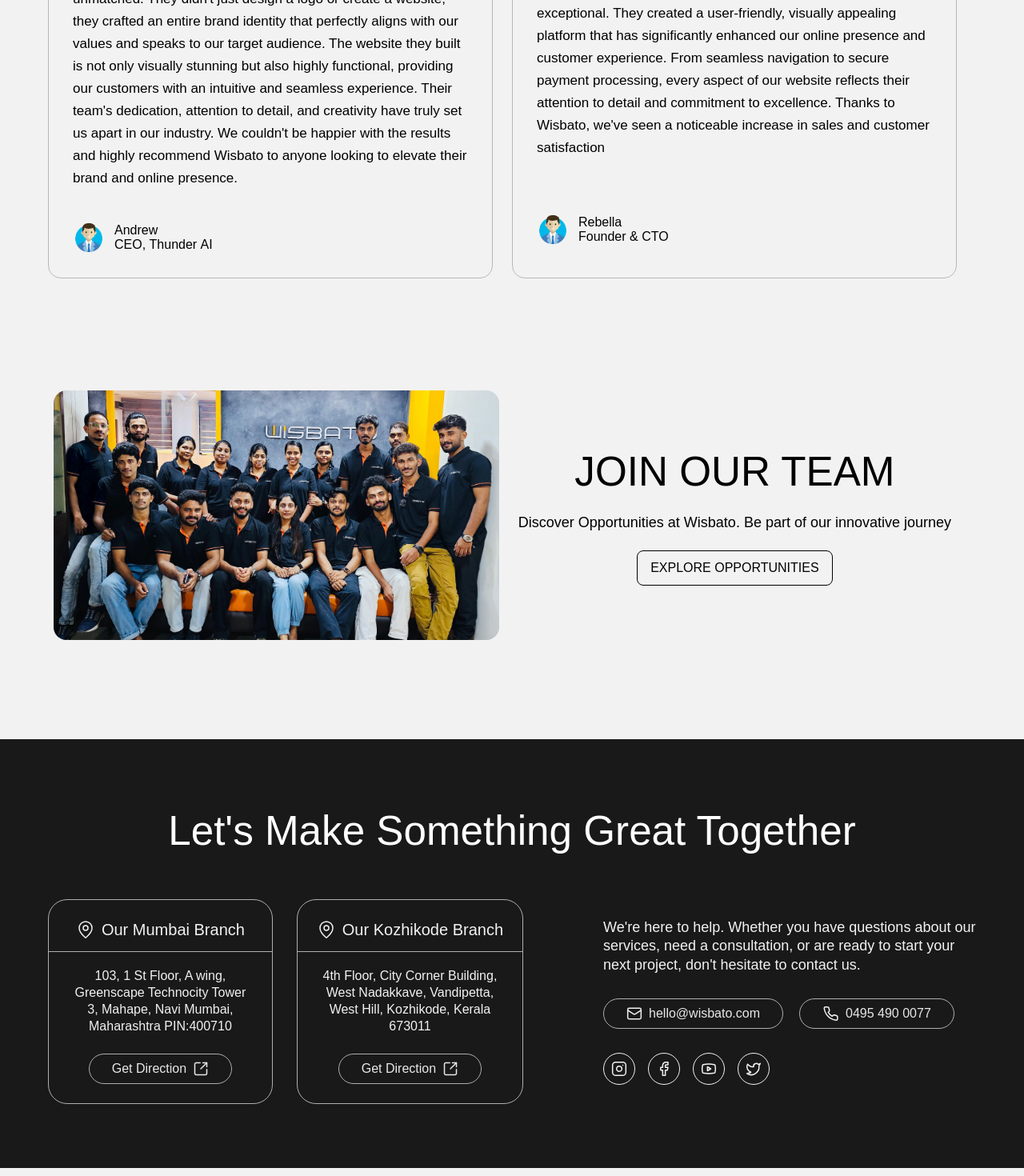
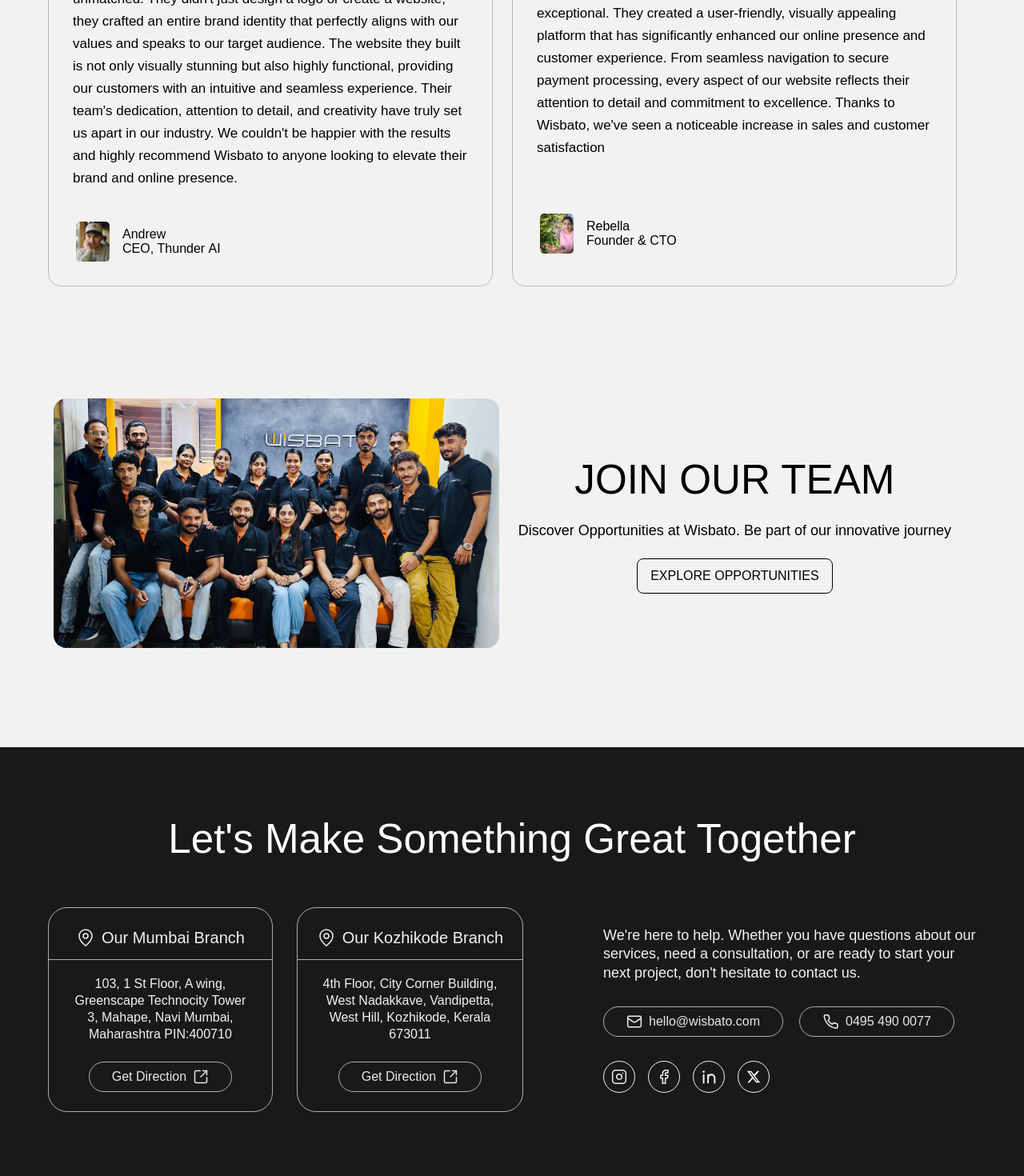
Before and after one commit to wisbato/wisbatonextjs, a Next.js app: page /about in a window 1280 px wide. Shown: the part 4380-5850 px from the top of the page at 80% size. Built offline with nearby package versions, Linux system fonts and the light colour scheme.

Commit message:
Design Updates

```diff
--- a/components/Footer/Footer.css
+++ b/components/Footer/Footer.css
@@ -155,6 +155,10 @@
   gap: 16px;
 }
 
+.socail-medias-footer svg {
+  cursor: pointer;
+}
+
 /* old style code footer  */
 
 /* .footer-section {
--- a/components/Footer/FooterSection.tsx
+++ b/components/Footer/FooterSection.tsx
@@ -12,6 +12,10 @@
     const handleMailto = (email: string) => {
         window.open(`mailto:${email}`);
     };
+
+    const handleSocialMedia = (url: string) => {
+        window.open(url, '_blank')
+    }
 
     return (
         <div className='footer-section'>
@@ -83,7 +87,7 @@
                     </div>
 
                     <div className="socail-medias-footer">
-                        <svg width="40" height="40" viewBox="0 0 40 40" fill="none" xmlns="http://www.w3.org/2000/svg">
+                        <svg onClick={() => handleSocialMedia("https://www.instagram.com/wisbatosoftwares/")} width="40" height="40" viewBox="0 0 40 40" fill="none" xmlns="http://www.w3.org/2000/svg">
                             <rect x="0.5" y="0.5" width="39" height="39" rx="19.5" stroke="#F2F2F2" />
                             <g clip-path="url(#clip0_2177_707)">
                                 <path d="M24.167 11.6665H15.8337C13.5325 11.6665 11.667 13.532 11.667 15.8332V24.1665C11.667 26.4677 13.5325 28.3332 15.8337 28.3332H24.167C26.4682 28.3332 28.3337 26.4677 28.3337 24.1665V15.8332C28.3337 13.532 26.4682 11.6665 24.167 11.6665Z" stroke="#F2F2F2" strokeWidth="1.5" strokeLinecap="round" strokeLinejoin="round" />
@@ -97,22 +101,27 @@
                             </defs>
                         </svg>
 
-                        <svg width="40" height="40" viewBox="0 0 40 40" fill="none" xmlns="http://www.w3.org/2000/svg">
+                        <svg onClick={() => handleSocialMedia("https://www.facebook.com/wisbato")} width="40" height="40" viewBox="0 0 40 40" fill="none" xmlns="http://www.w3.org/2000/svg">
                             <rect x="0.5" y="0.5" width="39" height="39" rx="19.5" stroke="#F2F2F2" />
                             <path d="M24.9997 11.6665H22.4997C21.3946 11.6665 20.3348 12.1055 19.5534 12.8869C18.772 13.6683 18.333 14.7281 18.333 15.8332V18.3332H15.833V21.6665H18.333V28.3332H21.6663V21.6665H24.1663L24.9997 18.3332H21.6663V15.8332C21.6663 15.6122 21.7541 15.4002 21.9104 15.2439C22.0667 15.0876 22.2787 14.9998 22.4997 14.9998H24.9997V11.6665Z" stroke="#F2F2F2" strokeWidth="1.5" strokeLinecap="round" strokeLinejoin="round" />
                         </svg>
 
-                        <svg width="40" height="40" viewBox="0 0 40 40" fill="none" xmlns="http://www.w3.org/2000/svg">
-                            <rect x="0.5" y="0.5" width="39" height="39" rx="19.5" stroke="#F2F2F2" />
-                            <path d="M12.0831 24.1667C11.5009 21.4194 11.5009 18.5806 12.0831 15.8333C12.1596 15.5543 12.3074 15.3001 12.5119 15.0955C12.7165 14.8909 12.9708 14.7432 13.2498 14.6667C17.7193 13.9262 22.2802 13.9262 26.7498 14.6667C27.0288 14.7432 27.283 14.8909 27.4876 15.0955C27.6921 15.3001 27.8399 15.5543 27.9164 15.8333C28.4986 18.5806 28.4986 21.4194 27.9164 24.1667C27.8399 24.4457 27.6921 24.6999 27.4876 24.9045C27.283 25.1091 27.0288 25.2568 26.7498 25.3333C22.2802 26.0739 17.7193 26.0739 13.2498 25.3333C12.9708 25.2568 12.7165 25.1091 12.5119 24.9045C12.3074 24.6999 12.1596 24.4457 12.0831 24.1667Z" stroke="#F2F2F2" strokeWidth="1.5" strokeLinecap="round" strokeLinejoin="round" />
-                            <path d="M18.333 22.5L22.4997 20L18.333 17.5V22.5Z" stroke="#F2F2F2" strokeWidth="1.5" strokeLinecap="round" strokeLinejoin="round" />
+                        <svg onClick={() => handleSocialMedia("https://www.linkedin.com/company/wisbato/")} width="40" height="40" viewBox="0 0 40 40" fill="none" xmlns="http://www.w3.org/2000/svg">
+                            <path d="M39.5 20C39.5 9.23045 30.7696 0.5 20 0.5C9.23045 0.5 0.5 9.23045 0.5 20C0.5 30.7696 9.23045 39.5 20 39.5C30.7696 39.5 39.5 30.7696 39.5 20Z" stroke="#F2F2F2" />
+                            <path d="M20.0012 17.7541C20.8418 16.8954 21.9363 16.3333 23.2095 16.3333C25.9938 16.3333 28.2512 18.5905 28.2512 21.3749V28.2499H26.4178V21.3749C26.4178 19.603 24.9814 18.1666 23.2095 18.1666C21.4376 18.1666 20.0012 19.603 20.0012 21.3749V28.2499H18.1678V16.7916H20.0012V17.7541ZM13.5845 14.9583C12.8251 14.9583 12.2095 14.3426 12.2095 13.5833C12.2095 12.8239 12.8251 12.2083 13.5845 12.2083C14.3439 12.2083 14.9595 12.8239 14.9595 13.5833C14.9595 14.3426 14.3439 14.9583 13.5845 14.9583ZM12.6678 16.7916H14.5011V28.2499H12.6678V16.7916Z" fill="white" />
                         </svg>
 
-                        <svg width="40" height="40" viewBox="0 0 40 40" fill="none" xmlns="http://www.w3.org/2000/svg">
-                            <rect x="0.5" y="0.5" width="39" height="39" rx="19.5" stroke="#F2F2F2" />
-                            <path d="M28.3337 13.3332C28.3337 13.3332 27.7503 15.0832 26.667 16.1665C28.0003 24.4999 18.8337 30.5832 11.667 25.8332C13.5003 25.9165 15.3337 25.3332 16.667 24.1665C12.5003 22.9165 10.417 17.9999 12.5003 14.1665C14.3337 16.3332 17.167 17.5832 20.0003 17.4999C19.2503 13.9999 23.3337 11.9999 25.8337 14.3332C26.7503 14.3332 28.3337 13.3332 28.3337 13.3332Z" stroke="#F2F2F2" strokeWidth="1.5" strokeLinecap="round" strokeLinejoin="round" />
+                        <svg onClick={() => handleSocialMedia("https://twitter.com/wisbato")} width="40" height="40" viewBox="0 0 40 40" fill="none" xmlns="http://www.w3.org/2000/svg">
+                            <g clip-path="url(#clip0_108_18)">
+                                <path d="M39.5 20C39.5 9.23045 30.7696 0.5 20 0.5C9.23045 0.5 0.5 9.23045 0.5 20C0.5 30.7696 9.23045 39.5 20 39.5C30.7696 39.5 39.5 30.7696 39.5 20Z" stroke="#F2F2F2" />
+                                <path d="M24.6536 12.6875H27.1346L21.7144 18.8825L28.0909 27.3125H23.0981L19.1876 22.1998L14.7131 27.3125H12.2306L18.0281 20.6862L11.9111 12.6875H17.0306L20.5654 17.3607L24.6536 12.6875ZM23.7829 25.8275H25.1576L16.2836 14.0945H14.8084L23.7829 25.8275Z" fill="white" />
+                            </g>
+                            <defs>
+                                <clipPath id="clip0_108_18">
+                                    <rect width="40" height="40" fill="white" />
+                                </clipPath>
+                            </defs>
                         </svg>
-
                     </div>
                 </div>
             </div>
--- a/components/Home/Home.css
+++ b/components/Home/Home.css
@@ -168,7 +168,8 @@
 ****************************** */
 
 .work-section {
-  margin: 120px 60px 60px 60px;
+  /* margin: 120px 60px 60px 60px; */
+  margin: 0px 60px 60px 60px;
 }
 
 .works-card-list {
@@ -248,7 +249,8 @@
 
 @media screen and (max-width: 768px) {
   .work-section {
-    margin: 120px 24px 24px 24px;
+    /* margin: 120px 24px 24px 24px; */
+    margin: 0px 24px 24px 24px;
   }
 
   .works-card {
--- a/components/Home/_components/HomeTestimonials.tsx
+++ b/components/Home/_components/HomeTestimonials.tsx
@@ -72,8 +72,7 @@
             {/* <p className="testimonial-desc" ><strong>Wisbato</strong> offered me the perfect website solution for my publishing agency. I did not want my website to be too flashy but it needed to have a perfect blend of old school and modernity. The web development team at Wisbato knew what I needed and offered me the website of my dreams. Thank you Wisbato!</p> */}
             <p className="testimonial-desc" >{data.text}</p>
             <div className="testimonial-profile" >
-                {/* <img width={40} src="/images/avatar.webp" alt="..." /> */}
-                <Image height={40} width={40} src="/images/avatar.webp" alt="..." />
+                <Image width={50} height={50} style={{ objectFit: "contain" }} src={data?.image} alt="..." />
                 <div>
                     <p>{data.name}</p>
                     <p>{data.jobTitle}</p>
--- a/pages/services/services.css
+++ b/pages/services/services.css
@@ -184,6 +184,7 @@
   /* font-size: 72px; */
   font-weight: 900;
   line-height: 94px;
+  line-height: 105%;
   letter-spacing: 0em;
   text-transform: uppercase;
 
@@ -1443,7 +1444,8 @@
 }
 
 .outcomes-section .outcomes .content p {
-  font-size: 18px;
+  /* font-size: 18px; */
+  font-size: 16px;
   font-weight: 400;
   margin-bottom: 16px;
 
--- a/pages/works/_components/WorksPage.tsx
+++ b/pages/works/_components/WorksPage.tsx
@@ -17,7 +17,7 @@
     const [currentPage, setCurrentPage] = useState(0);
     const { works, isLoading } = useFetchWorks();
 
-    if (isLoading) return <div>Loading...</div>
+    // if (isLoading) return <div>Loading...</div>
 
     // PAGINATION
     const itemsPerPage = 6;
@@ -43,7 +43,7 @@
                         <DropDown />
                     </div>}
 
-                {false ? <div className="works-card-list">
+                {isLoading ? <div className="works-card-list">
                     {Array.from({ length: 2 }).map((_, i) =>
                         <div className="works-card" key={i}>
                             <div className='works-card-img'>
--- a/utils/TestimonialQuotes.ts
+++ b/utils/TestimonialQuotes.ts
@@ -3,6 +3,7 @@
   name: string;
   jobTitle: string;
   text: string;
+  image: string;
 };
 
 export const testimonialQuots: TestimonialQuots[] = [
@@ -11,11 +12,13 @@
     name: "Andrew",
     jobTitle: "CEO, Thunder AI",
     text: "Choosing Wisbato was one of the best decisions we made for our business. Their expertise in branding and web development is unmatched. They didn't just design a logo or create a website; they crafted an entire brand identity that perfectly aligns with our values and speaks to our target audience. The website they built is not only visually stunning but also highly functional, providing our customers with an intuitive and seamless experience. Their team's dedication, attention to detail, and creativity have truly set us apart in our industry. We couldn't be happier with the results and highly recommend Wisbato to anyone looking to elevate their brand and online presence.",
+    image: "/images/testimonial_1.png",
   },
   {
     id: 2,
     name: "Rebella",
     jobTitle: "Founder & CTO",
     text: "Working with Wisbato has been a game-changer for our online business. Their expertise in building ecommerce websites is exceptional. They created a user-friendly, visually appealing platform that has significantly enhanced our online presence and customer experience. From seamless navigation to secure payment processing, every aspect of our website reflects their attention to detail and commitment to excellence. Thanks to Wisbato, we've seen a noticeable increase in sales and customer satisfaction",
+    image: "/images/testimonial_2.png",
   },
 ];
```
Also changed, not shown: pages/services/[serviceId]/index.tsx (+6 -5 lines), public/images/testimonial_1.png (added), public/images/testimonial_2.png (added).
